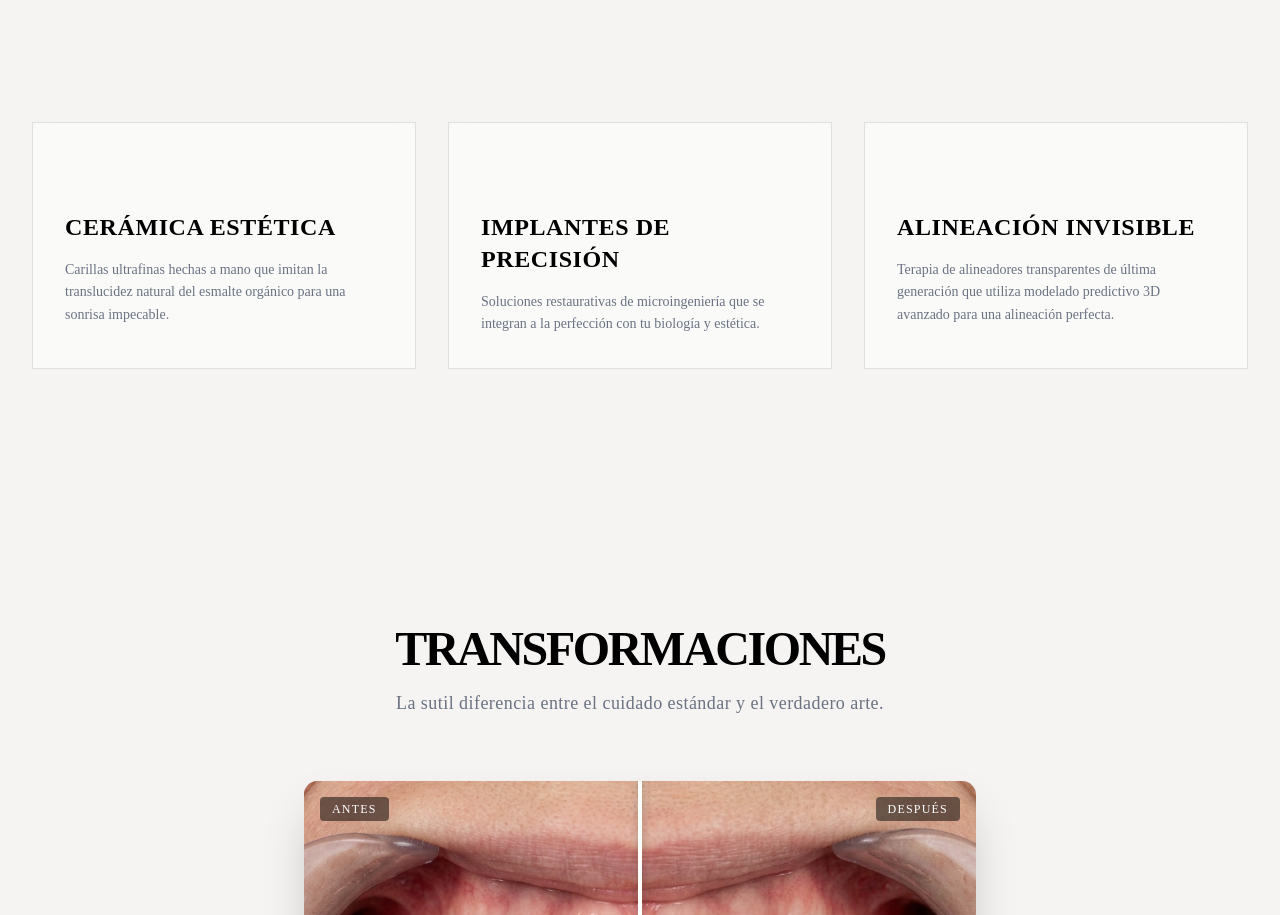
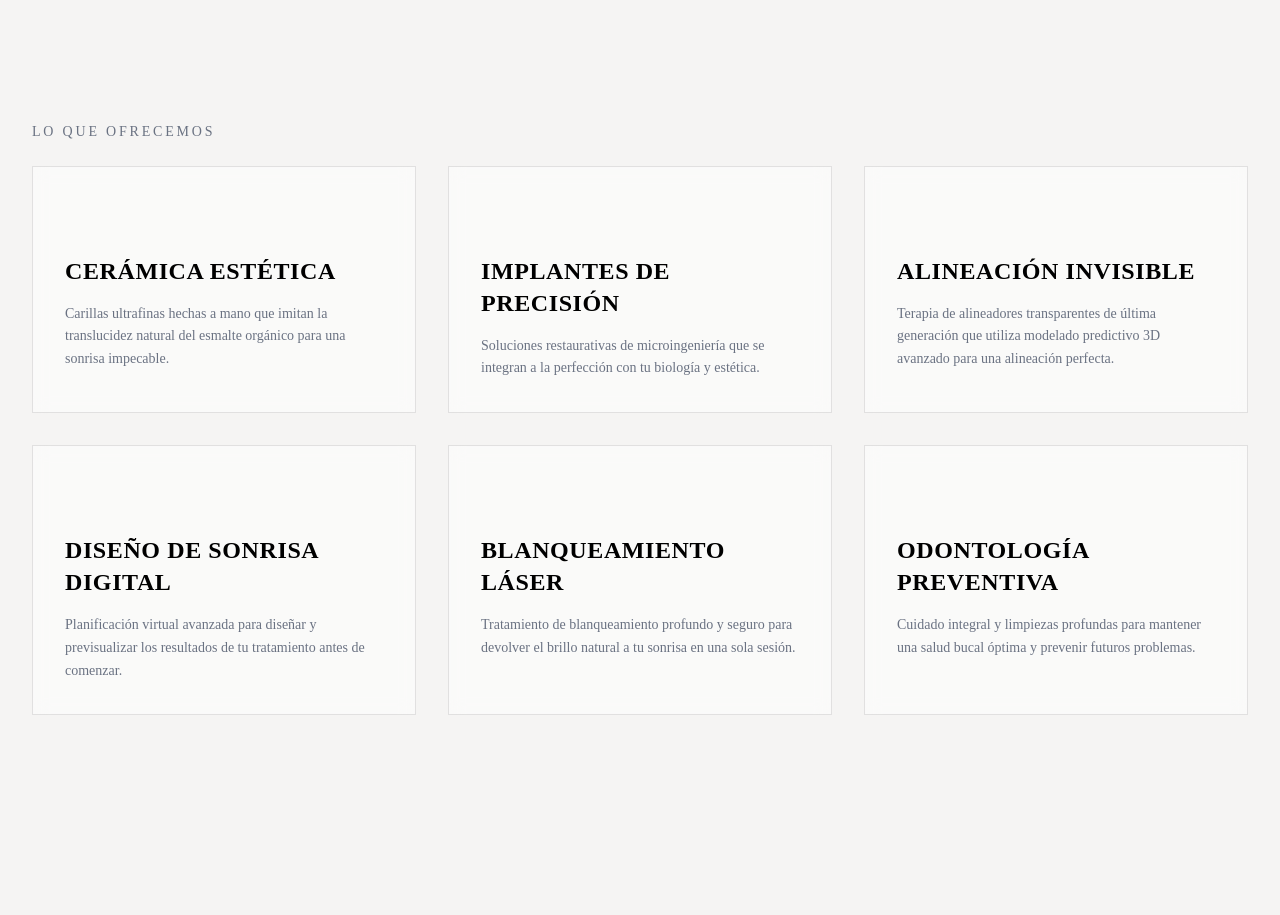
Before and after one commit to dfloresdaniel77-gif/dental-valez-demo, a Next.js app: page / in a window 1280 px wide. Shown: the part 3580-4495 px from the top of the page. Built offline with nearby package versions, Linux system fonts and the light colour scheme.

Commit message:
Update services section in demo-3

```diff
--- a/src/components/demo-3.tsx
+++ b/src/components/demo-3.tsx
@@ -17,12 +17,30 @@ export default function DemoThree() {
       title: "Alineación Invisible",
       description: "Terapia de alineadores transparentes de última generación que utiliza modelado predictivo 3D avanzado para una alineación perfecta.",
     },
+    {
+      title: "Diseño de Sonrisa Digital",
+      description: "Planificación virtual avanzada para diseñar y previsualizar los resultados de tu tratamiento antes de comenzar.",
+    },
+    {
+      title: "Blanqueamiento Láser",
+      description: "Tratamiento de blanqueamiento profundo y seguro para devolver el brillo natural a tu sonrisa en una sola sesión.",
+    },
+    {
+      title: "Odontología Preventiva",
+      description: "Cuidado integral y limpiezas profundas para mantener una salud bucal óptima y prevenir futuros problemas.",
+    },
   ];
 
   return (
     <section className="relative w-full bg-[#f5f4f3] flex flex-col items-center pb-32">
       {/* Animated Text Header */}
       <AnimatedTextScroll text="Te mereces la mejor sonrisa" className="h-[150vh] -mb-[50vh]" />
+
+      <div className="w-full max-w-7xl px-8 z-10 mb-6">
+        <p className="text-xs md:text-sm uppercase tracking-[0.2em] text-gray-500 font-medium">
+          Lo que ofrecemos
+        </p>
+      </div>
 
       {/* Services Grid */}
       <div className="w-full max-w-7xl px-8 z-10 grid grid-cols-1 md:grid-cols-3 gap-8">
```
